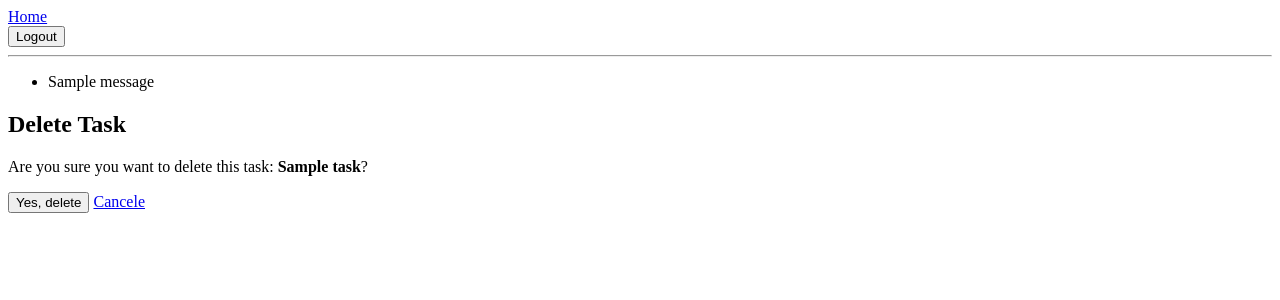
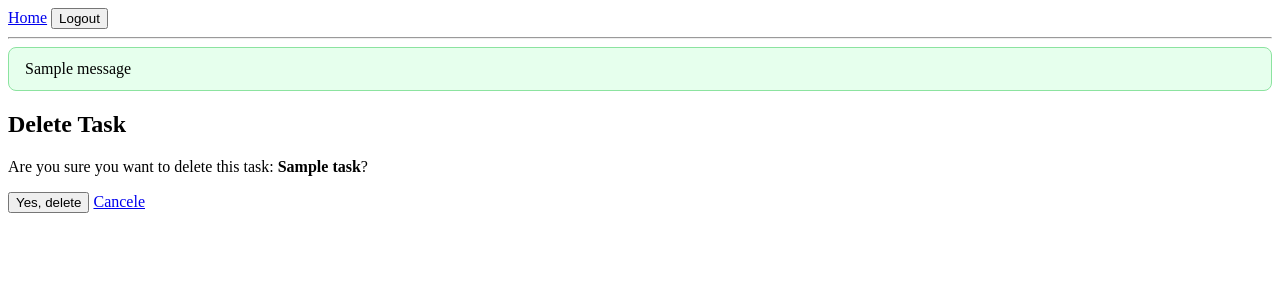
Before and after one commit to reza-khalili-dev/django-todo, a Django app: page /1/delete in a window 1280 px wide. Shown: the top 300 px of the page. Run offline with Django 5.2, Linux system fonts and the light colour scheme; a user stored in the database is signed in; tables that the repository leaves empty hold one stand-in row (values such as "Sample post"); one stand-in notice (Sample message) is shown.

Commit message:
Add success message using with Django Messages Framework

```diff
--- /dev/null
+++ b/tasks/templates/tasks/_messages.html
@@ -0,0 +1,11 @@
+
+
+{% if messages %}
+  <div>
+    {% for message in messages %}
+        <div class="message {{message.tags}}">{# success / error / warning / info #}
+            {{message}}
+        </div>
+    {% endfor %}
+  </div>
+{% endif %}
--- a/tasks/templates/tasks/base.html
+++ b/tasks/templates/tasks/base.html
@@ -4,39 +4,35 @@
     <meta charset="UTF-8">
     <meta name="viewport" content="width=device-width, initial-scale=1.0">
     <title>{% block title %}Django ToDo{% endblock title %}</title>
+    <style>
+        .message { padding: .75rem 1rem; border-radius: .5rem; margin: .5rem 0; }
+        .message.success { background: #e6ffed; border: 1px solid #8ce3a0; }
+        .message.error   { background: #ffe6e6; border: 1px solid #ff9b9b; }
+        .message.warning { background: #fff7e6; border: 1px solid #ffd28c; }
+        .message.info    { background: #e6f0ff; border: 1px solid #9bbcff; }
+    </style>
 </head>
 <body>
+    <header>
         <nav>
             <a href="/">Home</a>
 
             {% if user.is_authenticated %}
-
-            <form action="{% url 'logout' %}" method="post">
+                <form action="{% url 'logout' %}" method="post" style="display:inline;">
                     {% csrf_token %}
                     <button type="submit">Logout</button>
                 </form>
-
             {% else %}
-
                 <a href="{% url 'login' %}">Login</a>
-
                 <a href="{% url 'signup' %}">Signup</a>
-
             {% endif %}
-
         </nav>
-
+    </header>
     <hr>
 
-    {% if messages %}
-        <ul>
-            {% for message in messages %}
-            <li>{{message}}</li>
-            {% endfor %}
-        </ul>
-    {% endif %}
-
-
+    <main>
+        {% include "tasks/_messages.html" %}
         {% block content %}{% endblock content %}
+    </main>
 </body>
 </html>
--- a/tasks/templates/tasks/task_confirm_delete.html
+++ b/tasks/templates/tasks/task_confirm_delete.html
@@ -1,14 +1,15 @@
 {% extends "tasks/base.html" %}
-
+{% include "tasks/_messages.html" %}
 {% block content %}
 
 <h2>Delete Task</h2>
+
 
 <form action="" method="post">
     {% csrf_token %}
     <p>Are you sure you want to delete this task: <strong>{{ object.title }}</strong>?</p>
     <button type="submit">Yes, delete</button>
-    <a href="{% url "task_list" %}">Cancele</a>
+    <a href="{% url 'task_list' %}">Cancele</a>
 </form>
 
 {% endblock content %}
--- a/tasks/views.py
+++ b/tasks/views.py
@@ -1,3 +1,5 @@
+from django.contrib import messages
+from django.shortcuts import redirect
 from django.shortcuts import render
 from django.contrib.auth.forms import UserCreationForm
 from django.urls import reverse_lazy
@@ -22,7 +24,6 @@ class TaskListView(LoginRequiredMixin,ListView):
     template_name = 'tasks/task_list.html'
     context_object_name = 'tasks'
 
-    #just for shows tasks to login user
     def get_queryset(self):
         return Task.objects.filter(user=self.request.user).order_by('due_date')
 
@@ -32,10 +33,13 @@ class TaskCreateView(LoginRequiredMixin,CreateView):
     template_name = 'tasks/task_form.html'
     success_url = reverse_lazy('task_list')
 
-
     def form_valid(self, form):
         form.instance.user = self.request.user
-        return super().form_valid(form)
+        response = super().form_valid(form)
+
+        messages.success(self.request,'Task created successfully.')
+        return response
+
 
 class TaskUpdateView(LoginRequiredMixin,UserPassesTestMixin,UpdateView):
     model = Task
@@ -50,11 +54,20 @@ class TaskUpdateView(LoginRequiredMixin,UserPassesTestMixin,UpdateView):
         task = self.get_object()
         return task.user == self.request.user
 
+    def form_valid(self, form):
+        messages.success(self.request,'Task Updated successfully.')
+        return super().form_valid(form)
 
-class TaskDeleteView(LoginRequiredMixin,DeleteView):
+
+class TaskDeleteView(LoginRequiredMixin, DeleteView):
     model = Task
-    template_name = 'tasks/task_confirm_delete.html'
-    success_url = reverse_lazy('task_list')
+    template_name = "tasks/task_confirm_delete.html"
+    success_url = reverse_lazy("task_list")
 
     def get_queryset(self):
         return Task.objects.filter(user=self.request.user)
+
+    def delete(self, request, *args, **kwargs):
+        obj = self.get_object()
+        messages.success(request, f"Task '{obj.title}' deleted successfully.")
+        return super().delete(request, *args, **kwargs)
```
Lines whose indentation alone changed are shown as unchanged.
